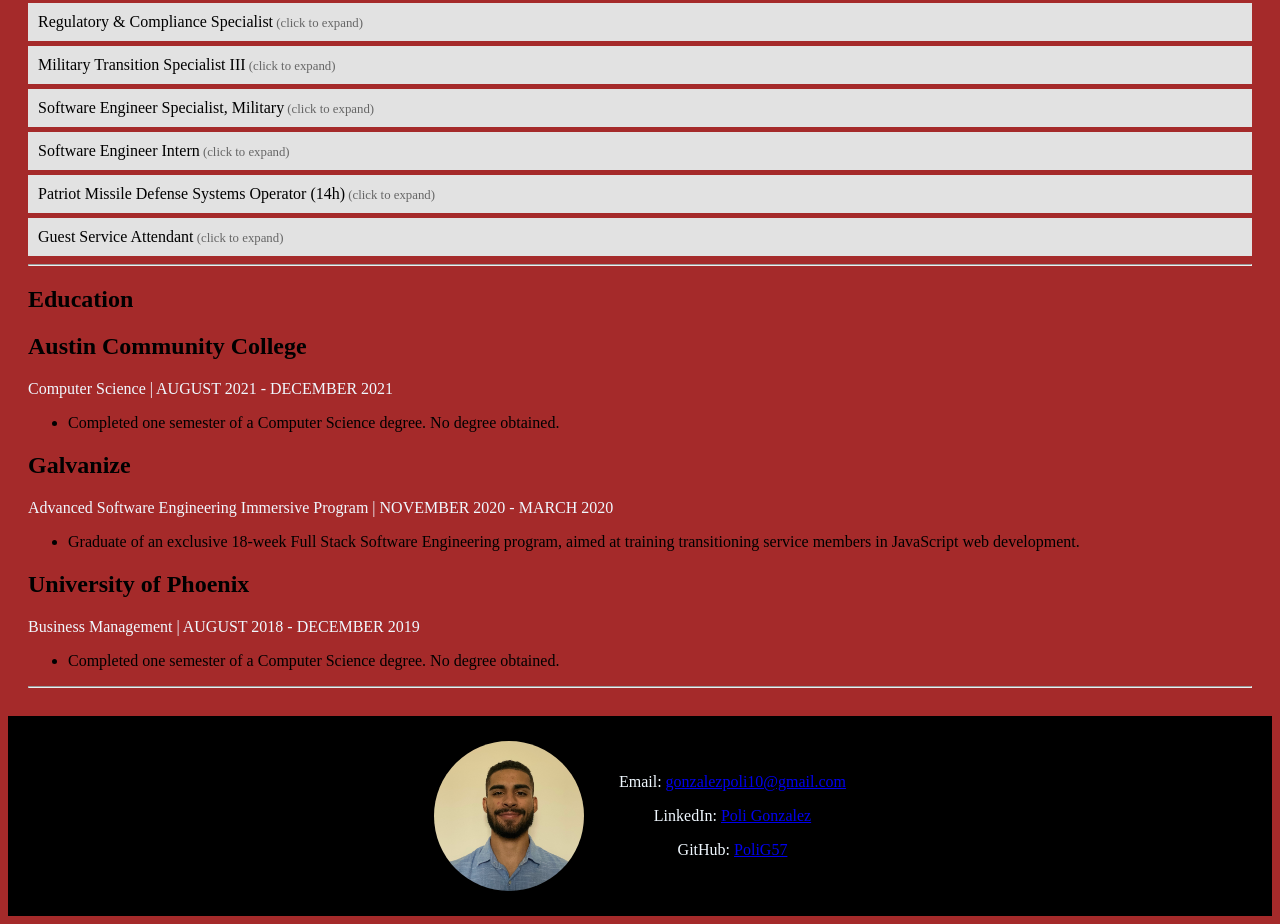
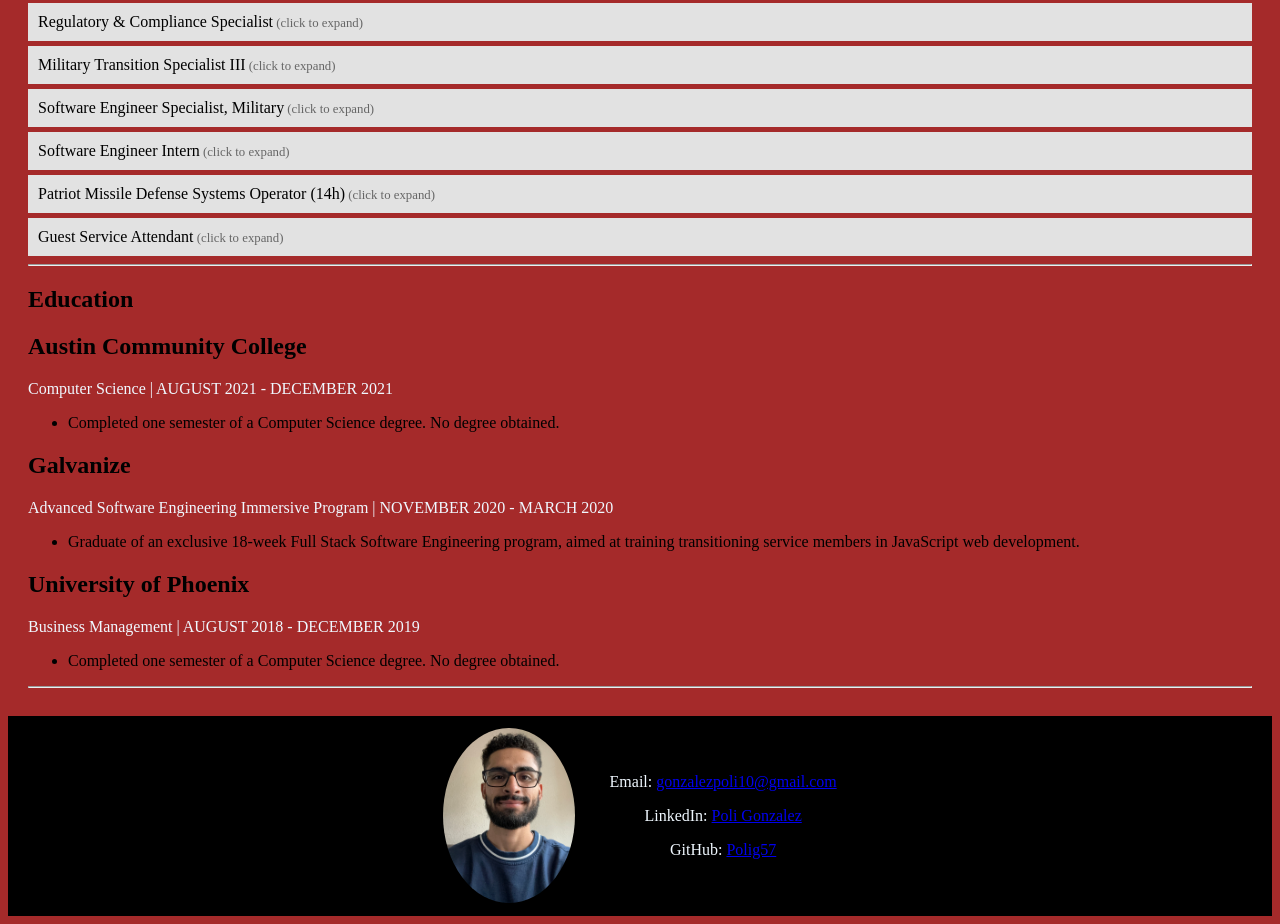
Before and after one commit to polig57/polig57.github.io, a plain HTML site: page index.html in a window 1280 px wide. Shown: the part 1312-2236 px from the top of the page. Drawn offline with Linux system fonts and the light colour scheme.

Commit message:
headshot update; styling adjustment

```diff
--- a/css/style.css
+++ b/css/style.css
@@ -22,8 +22,8 @@ header {
     justify-content: center;
 }
 .headshot {
-    width: 150px;
-    height: 150px;
+    width: auto;
+    height: 175px;
     border-radius: 50%;
     /*display: block;*/
     margin: 20px 20px 20px auto;
--- a/index.html
+++ b/index.html
@@ -201,7 +201,7 @@
     <div class="footer-info">
         <p> Email: <a href="gonzalezpoli10@gmail.com" target=”_blank”>gonzalezpoli10@gmail.com</a> </p>
         <p>LinkedIn: <a href="https://www.linkedin.com/in/polig/" target=”_blank”>Poli Gonzalez</a></p>
-        <p>GitHub: <a href="https://github.com/polig57" target=”_blank”>PoliG57</a></p>
+        <p>GitHub: <a href="https://github.com/polig57" target=”_blank”>Polig57</a></p>
     </div>
 </footer>
 
```
Also changed, not shown: assets/imgs/headshot.JPG (added), assets/imgs/headshot.jpg (deleted).
